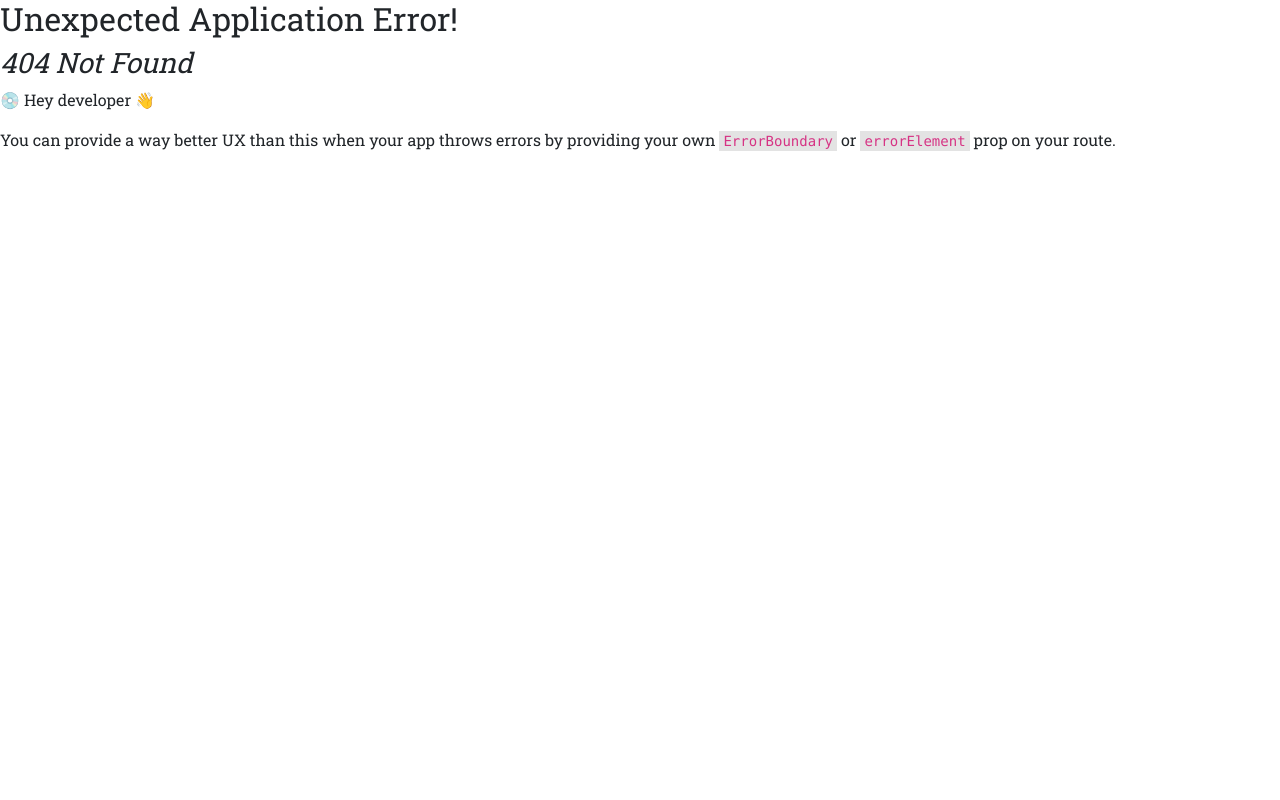
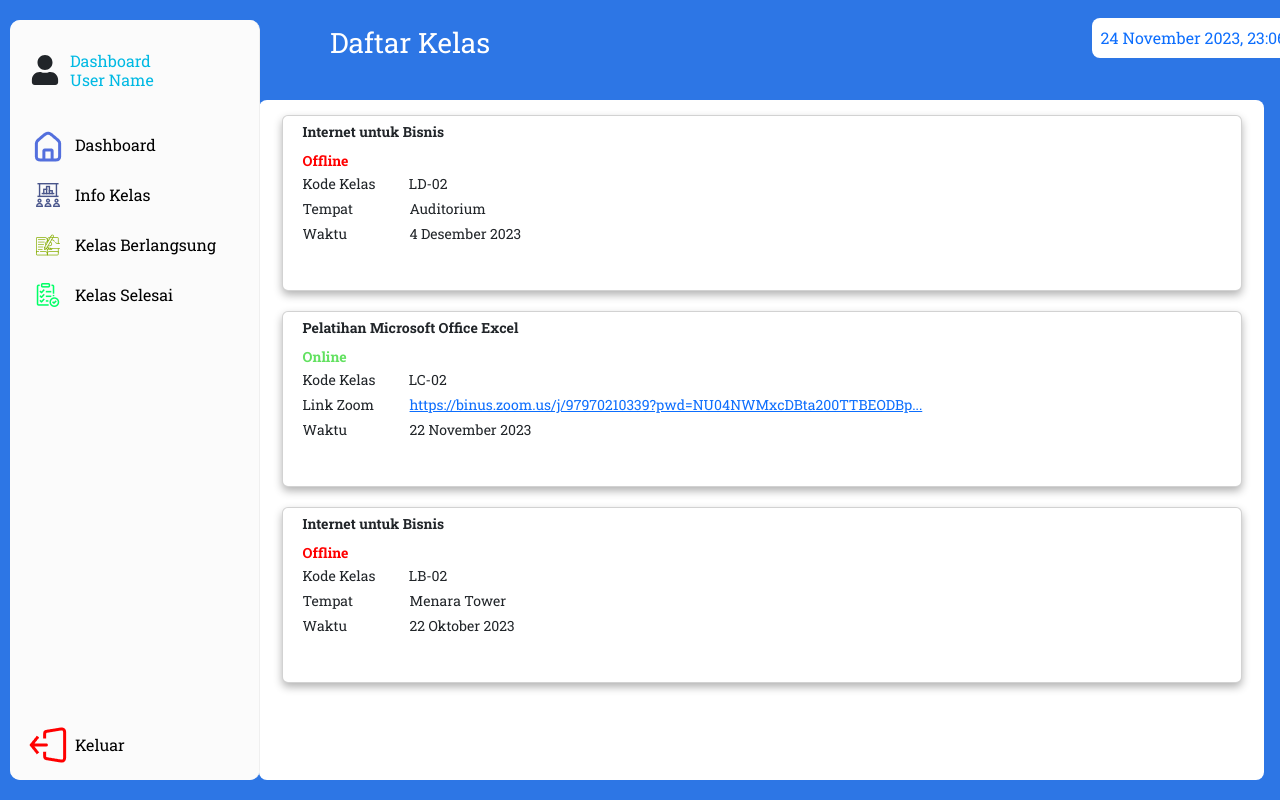
Before and after one commit to bryansupriadi/lms-dashboard, a React (Create React App) app: page /kelas-selesai in a window 1280 px wide. Before the commit this address had no page. Built offline with nearby package versions, Linux system fonts and the light colour scheme.

Commit message:
first commit

```diff
--- a/src/Component/ClassCard.jsx
+++ b/src/Component/ClassCard.jsx
@@ -8,11 +8,17 @@ const CardPart = ({ title, data }) => (
           <div className="class-code pb-1">
           Kode Kelas <span style={{ marginLeft: '30px' }}>{item.classCode}</span>
         </div>
-        <div className="zoom-link pb-1">
-          Link Zoom <span style={{ marginLeft: '32px' }}><a href={item.zoomLink} target="_blank" rel="noopener noreferrer">{item.zoomLink}</a></span>
-        </div>
+        {item.status === 'Online' ? (
+          <div className="zoom-link pb-1">
+              Link Zoom <span style={{ marginLeft: '32px' }}><a href={item.zoomLink} target="_blank" rel="noopener noreferrer">{item.zoomLink}</a></span>
+          </div>
+          ) : (
+          <div className="tempat pb-1">
+              Tempat <span style={{ marginLeft: '53px' }}>{item.tempat}</span>
+          </div>
+        )}
         <div className="time">
-          Waktu <span style={{ marginLeft: '62px' }}>{item.time}</span>
+          Waktu <span style={{ marginLeft: '59px' }}>{item.time}</span>
         </div>
         </div>
       ))}
--- a/src/Component/SidebarContent.jsx
+++ b/src/Component/SidebarContent.jsx
@@ -2,7 +2,8 @@ import { useState } from "react";
 import { Sidebar, Menu, MenuItem, SubMenu } from "react-pro-sidebar";
 import { FaUser } from "react-icons/fa";
 import Home from '../Assets/sidebar/Home (1).png';
-import Daftar from '../Assets/sidebar/Vector.png';
+import Berjalan from '../Assets/sidebar/writing.png';
+import Selesai from '../Assets/sidebar/done.png';
 import Kelas from '../Assets/sidebar/training.png';
 import SignOut from '../Assets/sidebar/Sign_out_squre.png';
 import '../style/sidebar.css';
@@ -30,18 +31,16 @@ const SidebarContent = () => {
           </div>
         </MenuItem>
         <MenuItem icon={<img src={Home} alt="home"/>}>
-        <Link to="/dashboard" style={{textDecoration: 'none', color: "#000"}}>Dashboard</Link>
+          <Link to="/dashboard" style={{textDecoration: 'none', color: "#000"}}>Dashboard</Link>
         </MenuItem>
-          <SubMenu title="Daftar Kelas" icon={<img src={Daftar} alt="daftar"/>}>
-            <MenuItem>
-              <Link to="/kelas/sedang-berjalan" style={{textDecoration: 'none', color: '#000'}}>Sedang Berjalan</Link>
-            </MenuItem>
-            <MenuItem>
-              <Link to="/kelas/sudah-selesai" style={{textDecoration: 'none', color: '#000'}}>Sudah Selesai</Link>
-            </MenuItem>
-          </SubMenu>
-          <MenuItem icon={<img src={Kelas} alt="kelas"/>}>
+        <MenuItem icon={<img src={Kelas} alt="kelas"/>}>
           <Link to="/info-kelas" style={{textDecoration: 'none', color: "#000"}}>Info Kelas</Link>
+        </MenuItem>
+        <MenuItem icon={<img src={Berjalan} alt="berlangsung"/>}>
+          <Link to="/kelas-berlangsung" style={{textDecoration: 'none', color: '#000'}}>Kelas Berlangsung</Link>
+        </MenuItem>
+        <MenuItem icon={<img src={Selesai} alt="selesai"/>}>
+          <Link to="/kelas-selesai" style={{textDecoration: 'none', color: '#000'}}>Kelas Selesai</Link>
         </MenuItem>
       </Menu>
       <Menu iconShape="square" className="logout-button-sidebar">
--- /dev/null
+++ b/src/Component/Time.jsx
@@ -0,0 +1,6 @@
+function Time() {
+
+
+}
+
+export default Time;
--- a/src/Pages/Finished.jsx
+++ b/src/Pages/Finished.jsx
@@ -5,34 +5,55 @@ import CardPart from "../Component/ClassCard";
 import Pagination from "../Component/Pagination";
 import '../style/OnFinished.css';
 
-function SedangBerjalan() {
+function SudahSelesai() {
     const [currentPage, setCurrentPage] = useState(1);
-    const [todosPerPage] = useState(3);
+    const [donePerPage] = useState(3);
 
     const [doneData, setDoneData] = useState([
         {   topic: 'Internet untuk Bisnis',
             status: 'Offline',
             classCode: 'LB-02',
-            zoomLink: 'https://binus.zoom.us/j/97970210339?pwd=NU04NWMxcDBta200TTBEODBp...',
-            time: '22 Oktober 2023 (10:00-11:30)'
+            tempat: 'Menara Tower',
+            time: '22 October 2023 (10:00-11:30)'
         },
         {   topic: 'Pelatihan Microsoft Office Excel',
             status: 'Online',
             classCode: 'LC-02',
             zoomLink: 'https://binus.zoom.us/j/97970210339?pwd=NU04NWMxcDBta200TTBEODBp...',
-            time: '13 November 2023 (10:00-11:30)'
+            time: '22 November 2023 (10:00-11:30)'
         },
         {   topic: 'Internet untuk Bisnis',
             status: 'Offline',
             classCode: 'LD-02',
-            zoomLink: 'https://binus.zoom.us/j/97970210339?pwd=NU04NWMxcDBta200TTBEODBp...',
-            time: '13 November 2023 (10:00-11:30)'
+            tempat: 'Auditorium',
+            time: '4 December 2023 (10:00-11:30)'
         },
       ]);
 
-      const indexOfLastTodo = currentPage * todosPerPage;
-      const indexOfFirstTodo = indexOfLastTodo - todosPerPage;
-      const currentTodos = doneData.slice(indexOfFirstTodo, indexOfLastTodo);
+      const sortedDoneData = [...doneData].sort((a, b) => {
+        const timeA = new Date(a.time);
+        const timeB = new Date(b.time);
+        return timeB - timeA;
+      });
+
+      const formattedTime = (time) => {
+          const day = time.getDate();
+          const month = time.toLocaleString("id-ID", { month: "long" });
+          const year = time.getFullYear();
+
+          return `${day} ${month} ${year}`;
+      };
+
+      const formattedSortedDoneData = sortedDoneData.map(item => {
+          return {
+              ...item,
+              time: formattedTime(new Date(item.time))
+          };
+      });
+
+      const indexOfLastDone = currentPage * donePerPage;
+      const indexOfFirstDone = indexOfLastDone - donePerPage;
+      const currentDone = formattedSortedDoneData.slice(indexOfFirstDone, indexOfLastDone);
       const paginate = pageNumber => setCurrentPage(pageNumber);
 
     return(
@@ -41,12 +62,14 @@ function SedangBerjalan() {
         <div className="finish-page-container">
         <HeaderClass />
         <section className="content-finish d-flex flex-column align-items-center text-start bg-white rounded-3">
-          <CardPart data={currentTodos} />
-          <Pagination
-          todosPerPage={todosPerPage}
-          totalTodos={doneData.length}
-          paginate={paginate}
-        />
+          <CardPart data={currentDone} />
+          {formattedSortedDoneData.length > donePerPage && (
+            <Pagination
+            todosPerPage={donePerPage}
+            totalTodos={formattedSortedDoneData.length}
+            paginate={paginate}
+            />
+          )}
         </section>
         </div>
         </div>
@@ -54,4 +77,4 @@ function SedangBerjalan() {
 
 }
 
-export default SedangBerjalan;
+export default SudahSelesai;
--- a/src/Pages/Ongoing.jsx
+++ b/src/Pages/Ongoing.jsx
@@ -14,32 +14,46 @@ function SedangBerjalan() {
             status: 'Online',
             classCode: 'LB-02',
             zoomLink: 'https://binus.zoom.us/j/97970210339?pwd=NU04NWMxcDBta200TTBEODBp...',
-            time: '30 November 2023 (10:00-11:30)'
+            time: '1 January 2024 (10:00-11:30)'
         },
         {   topic: 'Pelatihan Microsoft Office Excel',
             status: 'Online',
             classCode: 'LC-02',
             zoomLink: 'https://binus.zoom.us/j/97970210339?pwd=NU04NWMxcDBta200TTBEODBp...',
-            time: '24 November 2023 (10:00-11:30)'
+            time: '20 December 2023 (10:00-11:30)'
         },
         {   topic: 'Internet untuk Bisnis',
             status: 'Online',
             classCode: 'LD-02',
             zoomLink: 'https://binus.zoom.us/j/97970210339?pwd=NU04NWMxcDBta200TTBEODBp...',
-            time: '13 November 2023 (10:00-11:30)'
+            time: '4 February 2024 (10:00-11:30)'
         },
       ]);
 
       const sortedTodoData = [...todoData].sort((a, b) => {
-        // Ubah format waktu ke objek Date untuk membandingkan
         const timeA = new Date(a.time);
         const timeB = new Date(b.time);
         return timeA - timeB;
-        });
+      });
+
+      const formattedTime = (time) => {
+          const day = time.getDate();
+          const month = time.toLocaleString("id-ID", { month: "long" });
+          const year = time.getFullYear();
+
+          return `${day} ${month} ${year}`;
+      };
+
+      const formattedSortedTodoData = sortedTodoData.map(item => {
+          return {
+              ...item,
+              time: formattedTime(new Date(item.time))
+          };
+      });
 
       const indexOfLastTodo = currentPage * todosPerPage;
       const indexOfFirstTodo = indexOfLastTodo - todosPerPage;
-      const currentTodos = sortedTodoData.slice(indexOfFirstTodo, indexOfLastTodo);
+      const currentTodos = formattedSortedTodoData.slice(indexOfFirstTodo, indexOfLastTodo);
       const paginate = pageNumber => setCurrentPage(pageNumber);
 
     return(
@@ -49,10 +63,10 @@ function SedangBerjalan() {
         <HeaderClass />
         <section className="content-ongoing d-flex flex-column align-items-center text-start bg-white rounded-3">
           <CardPart data={currentTodos} />
-          {sortedTodoData.length > todosPerPage && (
+          {formattedSortedTodoData.length > todosPerPage && (
             <Pagination
             todosPerPage={todosPerPage}
-            totalTodos={sortedTodoData.length}
+            totalTodos={formattedSortedTodoData.length}
             paginate={paginate}
             />
           )}
--- a/src/index.js
+++ b/src/index.js
@@ -19,11 +19,11 @@ const router = createBrowserRouter([
     element: <Dashboard/>,
   },
   {
-    path: "/kelas/sedang-berjalan",
+    path: "/kelas-berlangsung",
     element: <Ongoing/>,
   },
   {
-    path: "/kelas/sudah-selesai",
+    path: "/kelas-selesai",
     element: <Finished/>,
   },
 ])
```
Also changed, not shown: src/Assets/sidebar/done.png (added), src/Assets/sidebar/writing.png (added).
